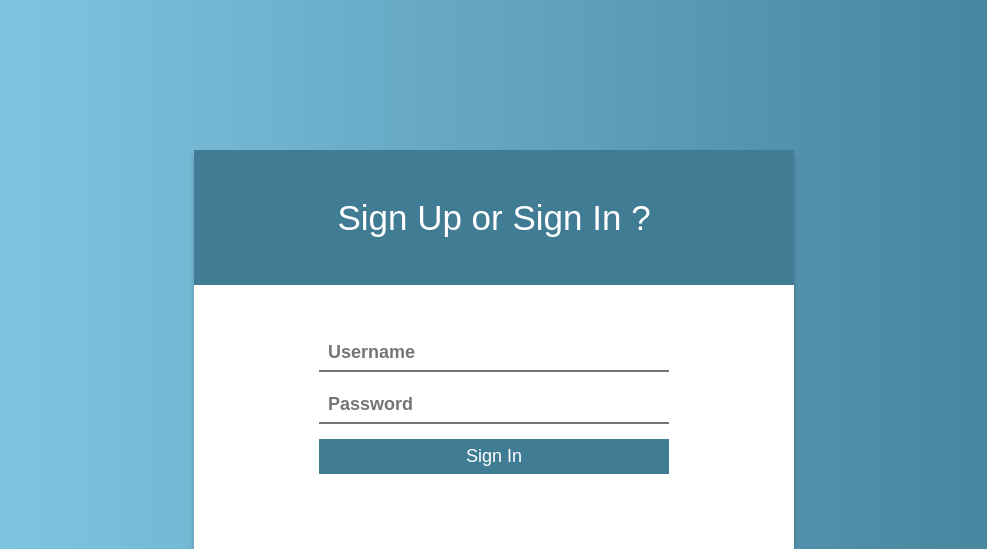
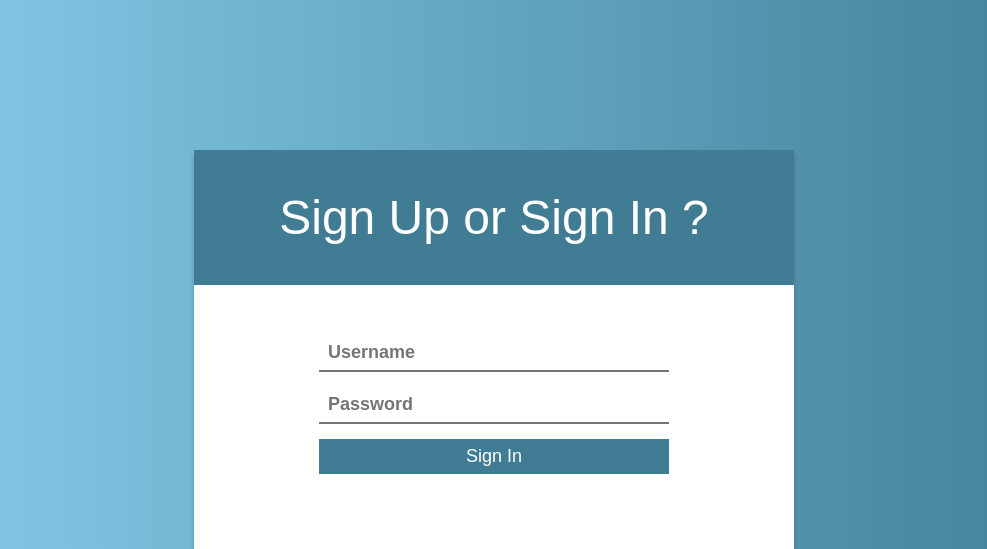
Before and after one commit to WeepingDogel/tinygallery, a PHP site: page /login_and_register.html in a window 1280 px wide. Shown: the top 549 px of the page, without its empty margins (146-1133 px from the left). Run offline with PHP 8.4, Linux system fonts and the light colour scheme.

Commit message:
Change Fonts.

```diff
--- a/css/FontOfWords.css
+++ b/css/FontOfWords.css
@@ -45,7 +45,7 @@ Description: This is the Stylesheet of the Fonts.
 .Login_And_Register_Title{
     color: white;
     font-family: Arial, Helvetica, sans-serif;
-    font-size: 35px;
+    font-size: 48px;
     font-weight: lighter;
     text-align: center;
     line-height: 135px;
@@ -53,5 +53,5 @@ Description: This is the Stylesheet of the Fonts.
 }
 .Login_And_Register_Title:hover{
     transition: 500ms;
-    font-size: 48px;
+    font-size: 64px;
 }
```
